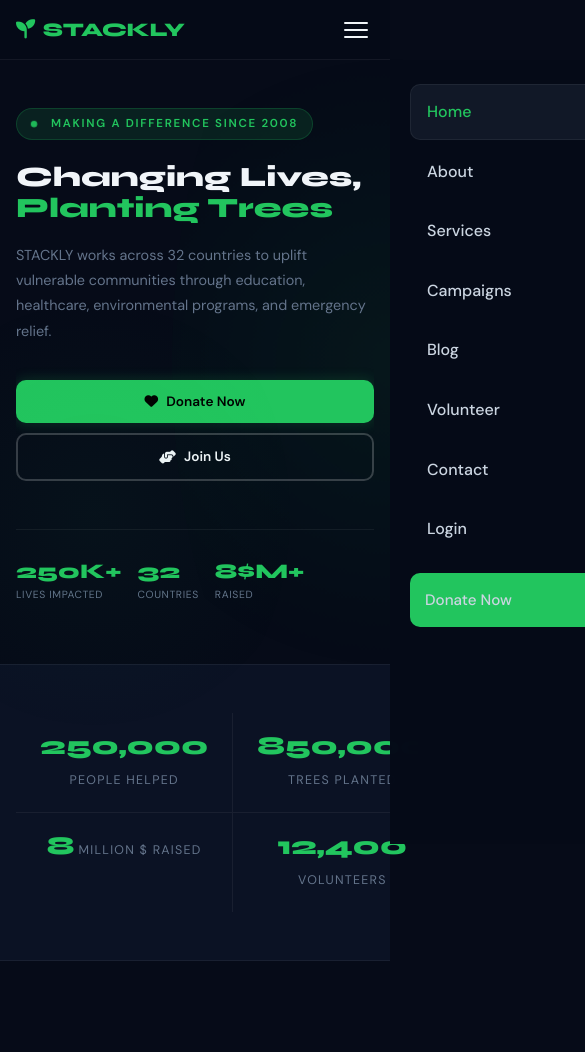
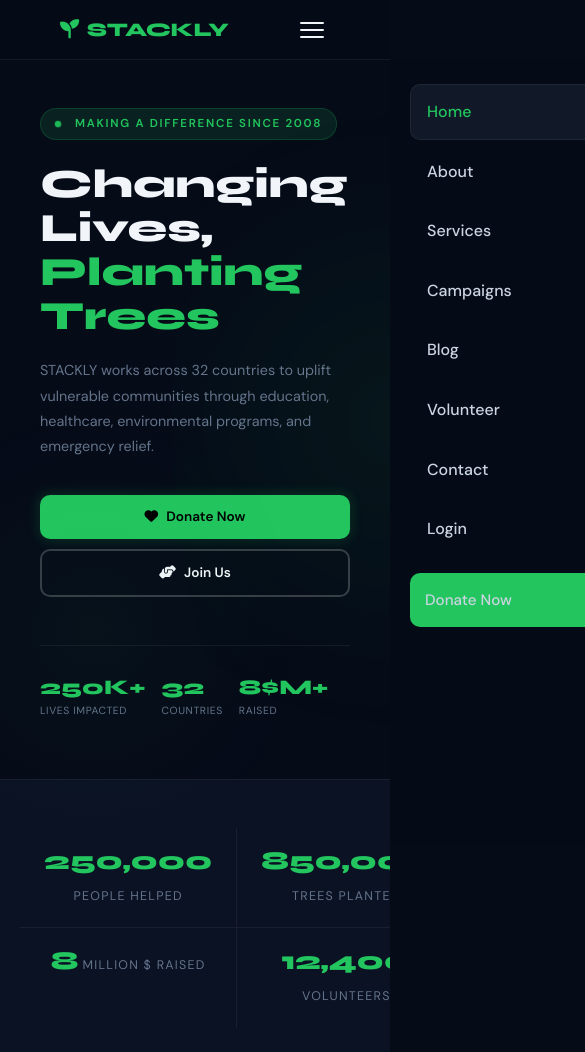
Before and after one commit to GuntaShobitha/Ngo, a plain HTML site: page index.html in a window 390 px wide. Shown: the top 1052 px of the page, 585 px wide, since content can reach past the window. Drawn offline with Linux system fonts and the light colour scheme.

Commit message:
css changed

```diff
--- a/style.css
+++ b/style.css
@@ -1413,3 +1413,73 @@ footer {
 .light-mode .dash-sidebar { background:#ffffff; }
 .light-mode .dash-header { background:rgba(248,250,252,0.95); }
 .light-mode .dash-card, .light-mode .dash-widget-g { background:#ffffff; }
+
+
+
+
+
+
+
+
+
+
+
+
+
+
+
+
+
+
+
+
+
+
+
+
+
+
+
+
+
+
+
+/* MOBILE FIX */
+html,
+body {
+  overflow-x: hidden;
+  width: 100%;
+}
+
+* {
+  box-sizing: border-box;
+}
+
+@media (max-width: 768px) {
+
+  .container,
+  .hero-container,
+  .hero-content,
+  .navbar,
+  .nav-inner {
+    width: 100% !important;
+    max-width: 100% !important;
+    margin: 0 !important;
+    padding-left: 20px !important;
+    padding-right: 20px !important;
+  }
+
+  .hero-title {
+    font-size: 2.5rem !important;
+    line-height: 1.1 !important;
+  }
+
+  .hero-buttons {
+    flex-direction: column !important;
+    gap: 12px !important;
+  }
+
+  .hero-buttons .btn {
+    width: 100% !important;
+  }
+}
```
